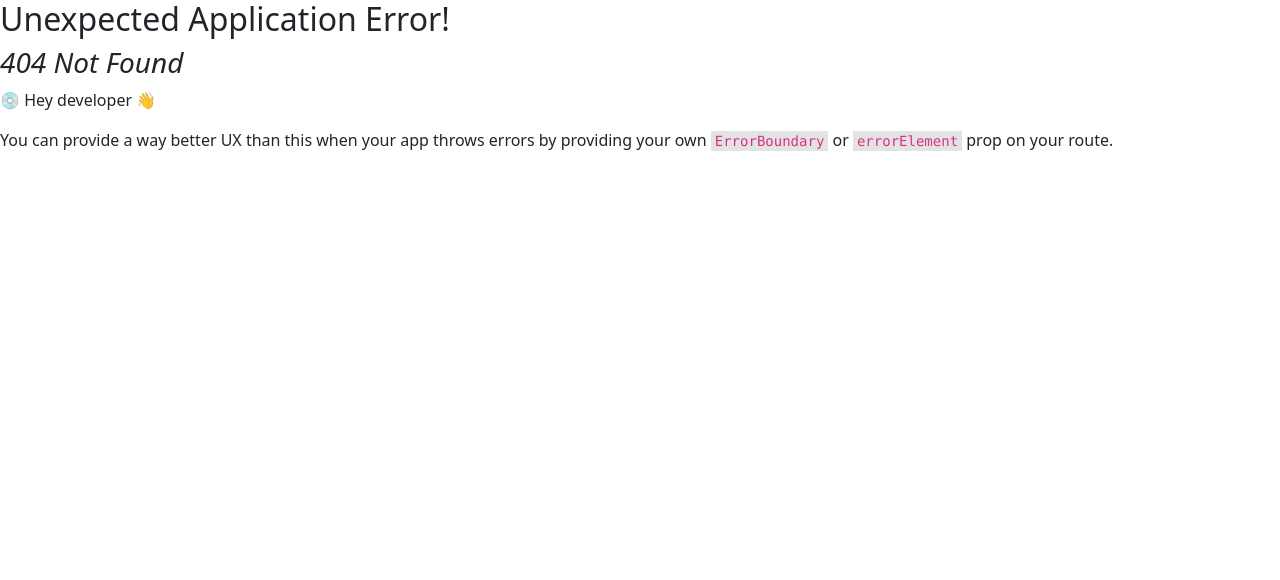
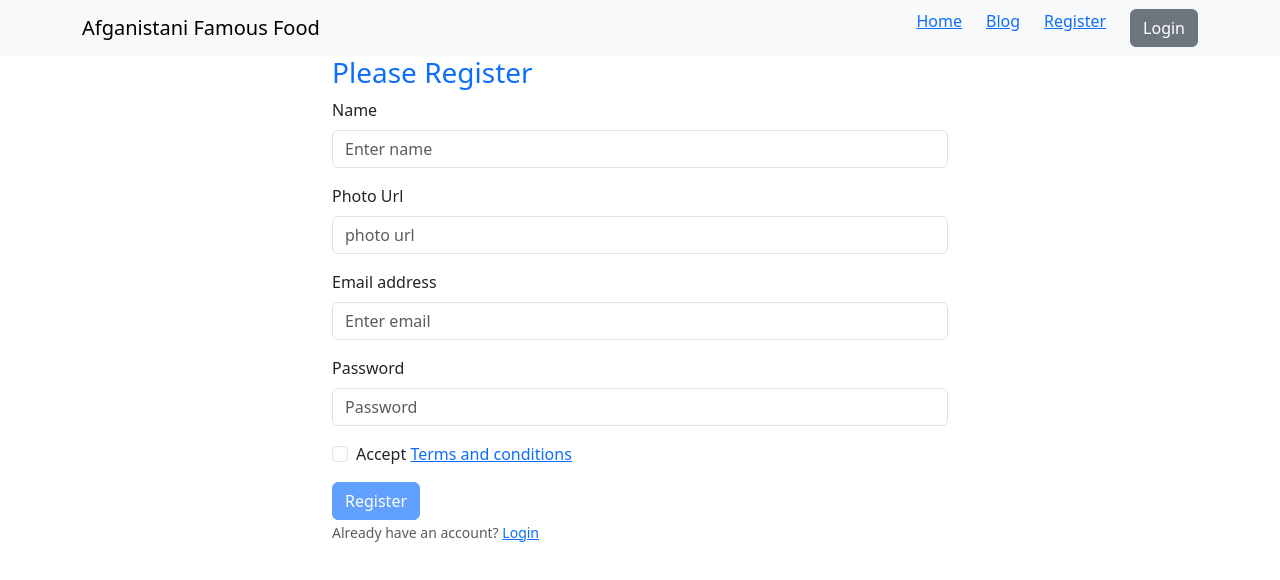
Before and after one commit to mdrubelhasan1/assignment-ten-client, a React (Vite) app: page /register in a window 1280 px wide. Before the commit this address had no page. Shown: the top 580 px of the page. Built offline with nearby package versions, Linux system fonts and the light colour scheme; no server answers.

Commit message:
email password authentication

```diff
--- /dev/null
+++ b/src/components/Login/Login.jsx
@@ -0,0 +1,62 @@
+import React, { useContext } from 'react';
+import { Button, Container, Form } from 'react-bootstrap';
+import { Link, useLocation, useNavigate } from 'react-router-dom';
+import { AuthContext } from '../providers/AuthProviders';
+
+const Login = () => {
+
+    const { signIn } = useContext(AuthContext);
+    const navigate = useNavigate();
+    const location = useLocation();
+    const from = location.state?.from?.pathname || '/';
+
+    const handleLogin = (event) => {
+        event.preventDefault();
+
+        const form = event.target;
+        const email = form.email.value;
+        const password = form.password.value;
+        console.log(email, password)
+
+        signIn(email, password)
+            .then(result => {
+                const loggedUser = result.user
+                console.log(loggedUser)
+                navigate(from, {replace: true})
+            })
+            .catch(error => {
+                console.log(error)
+            })
+    }
+
+    return (
+        <Container className='w-50 mx-auto'>
+            <Form onSubmit={handleLogin}>
+                <Form.Group className="mb-3" controlId="formBasicEmail">
+                    <Form.Label>Email address</Form.Label>
+                    <Form.Control type="email" name='email' placeholder="Enter email" />
+                    <Form.Text className="text-muted">
+                        We'll never share your email with anyone else.
+                    </Form.Text>
+                </Form.Group>
+
+                <Form.Group className="mb-3" controlId="formBasicPassword">
+                    <Form.Label>Password</Form.Label>
+                    <Form.Control type="password" name='password' placeholder="Password" />
+                </Form.Group>
+                <Form.Group className="mb-3" controlId="formBasicCheckbox">
+                    <Form.Check type="checkbox" label="Check me out" />
+                </Form.Group>
+                <Button variant="primary" type="submit">
+                    Login
+                </Button>
+                <br />
+                <Form.Text className="text-danger">
+                    Don't have an account? <Link to='/register'>Register</Link>
+                </Form.Text>
+            </Form>
+        </Container>
+    );
+};
+
+export default Login;
--- a/src/components/NavigationBar/NavigationBar.jsx
+++ b/src/components/NavigationBar/NavigationBar.jsx
@@ -1,8 +1,18 @@
-import React from 'react';
-import { Container, Nav, Navbar } from 'react-bootstrap';
+import React, { useContext } from 'react';
+import { Button, Container, Nav, Navbar } from 'react-bootstrap';
 import { Link } from 'react-router-dom';
+import { AuthContext } from '../providers/AuthProviders';
 
 const NavigationBar = () => {
+
+    const { user, logOut } = useContext(AuthContext)
+
+    const handleLogout = () => {
+        logOut()
+            .then()
+            .catch(error => console.log(error))
+    }
+
     return (
         <Navbar collapseOnSelect expand="lg" className="bg-body-tertiary">
             <Container>
@@ -12,7 +22,15 @@
                     <Nav className="ms-auto gap-4">
                         <Link to='/'>Home</Link>
                         <Link to='/blog'>Blog</Link>
+                        <Link className='mr-4' to='/register'>Register</Link>
 
+                        {user ?
+                            <Button
+                                onClick={handleLogout} variant="secondary">Logout
+                            </Button> :
+                            <Link to='/login'>
+                                <Button variant="secondary">Login</Button>
+                            </Link>}
 
                     </Nav>
 
--- /dev/null
+++ b/src/components/Register/Register.jsx
@@ -0,0 +1,89 @@
+import React, { useContext, useState } from 'react';
+import { Button, Container, Form } from 'react-bootstrap';
+import { Link } from 'react-router-dom';
+import { AuthContext } from '../providers/AuthProviders';
+
+
+const Register = () => {
+
+    const { createUser } = useContext(AuthContext);
+    const [accepted, setAccepted] = useState(false)
+
+    const handleRegister = (event) => {
+        event.preventDefault();
+        const form = event.target;
+
+        const name = form.name.value;
+        const photo = form.photo.value;
+        const email = form.email.value;
+        const password = form.password.value;
+
+        createUser(email, password)
+        .then(result => {
+            const createdUser = result.user;
+            console.log(createdUser);
+        })
+        .catch(error => {
+        console.log(error);
+    })
+        form.reset();
+
+
+    }
+
+    const handleAccepted = (event)=>{
+        setAccepted(event.target.checked);
+    }
+
+return (
+    <Container className='w-50 mx-auto'>
+        <h3 className='text-primary'>Please Register</h3>
+        <Form onSubmit={handleRegister}>
+            <Form.Group className="mb-3" controlId="formBasicEmail">
+                <Form.Label>Name</Form.Label>
+                <Form.Control type="text" name='name' placeholder="Enter name" required />
+
+            </Form.Group>
+            <Form.Group className="mb-3" controlId="formBasicEmail">
+                <Form.Label>Photo Url</Form.Label>
+                <Form.Control type="text" name='photo' placeholder="photo url" required />
+
+            </Form.Group>
+            <Form.Group className="mb-3" controlId="formBasicEmail">
+                <Form.Label>Email address</Form.Label>
+                <Form.Control type="email" name='email' placeholder="Enter email" required />
+
+            </Form.Group>
+
+            <Form.Group className="mb-3" controlId="formBasicPassword">
+                <Form.Label>Password</Form.Label>
+                <Form.Control type="password" name='password' placeholder="Password" required />
+            </Form.Group>
+            <Form.Group className="mb-3" controlId="formBasicCheckbox">
+                <Form.Check
+                onClick={handleAccepted}
+                type="checkbox"
+                name='accept'
+                label={<>Accept <Link to='/terms'>Terms and conditions</Link></>} />
+            </Form.Group>
+
+            <Button variant="primary" disabled={!accepted} type="submit">
+                Register
+            </Button>
+            <br />
+            <Form.Text className="">
+                Already have an account? <Link to='/login'>Login</Link>
+            </Form.Text>
+
+            <Form.Text className="text-danger">
+
+            </Form.Text>
+            <Form.Text className="text-success">
+
+            </Form.Text>
+        </Form>
+    </Container>
+);
+};
+
+export default Register;
--- a/src/components/providers/AuthProviders.jsx
+++ b/src/components/providers/AuthProviders.jsx
@@ -1,10 +1,10 @@
-import React, { createContext, useState } from 'react';
+import React, { createContext, useEffect, useState } from 'react';
 import app from '../../firebase/firebase.config';
-import { getAuth, signInWithEmailAndPassword } from "firebase/auth";
+import { createUserWithEmailAndPassword, getAuth, onAuthStateChanged, signInWithEmailAndPassword, signOut } from "firebase/auth";
 
 
-const AuthContext = createContext(null)
-const auth = getAuth(app)
+export const AuthContext = createContext(null)
+const auth = getAuth(app);
 
 const AuthProviders = ({children}) => {
     const [user, setUser] = useState(null)
@@ -12,16 +12,41 @@
 
     const createUser = (email, password)=>{
         setLoading(true)
-        return signInWithEmailAndPassword(auth, email, password)
+        return createUserWithEmailAndPassword(auth, email, password)
+    }
+
+    const signIn = (email, password)=>{
+        setLoading(true)
+       return signInWithEmailAndPassword(auth, email, password)
+    }
+
+    const logOut = ()=>{
+        setLoading(true)
+        return signOut(auth);
+
     }
 
     const authInfo = {
         user,
         loading,
-        createUser
+        createUser,
+        signIn,
+        logOut
 
 
     }
+
+    useEffect( ()=>{
+        const unsubscribe = onAuthStateChanged(auth, loggedUser =>{
+            console.log('auth state observer', loggedUser)
+            setUser(loggedUser);
+            setLoading(false)
+
+        })
+        return ()=>{
+            unsubscribe();
+        }
+    },[])
 
     return (
        <AuthContext.Provider value={authInfo}>
--- a/src/firebase/firebase.config.js
+++ b/src/firebase/firebase.config.js
@@ -4,7 +4,7 @@
 // https://firebase.google.com/docs/web/setup#available-libraries
 
 // Your web app's Firebase configuration
-console.log('env', import.meta.env.VITE_PASS)
+
 const firebaseConfig = {
     apiKey: import.meta.env.VITE_apiKey,
     authDomain: import.meta.env.VITE_authDomain,
```
Also changed, not shown: src/main.jsx (+10 -0 lines).
